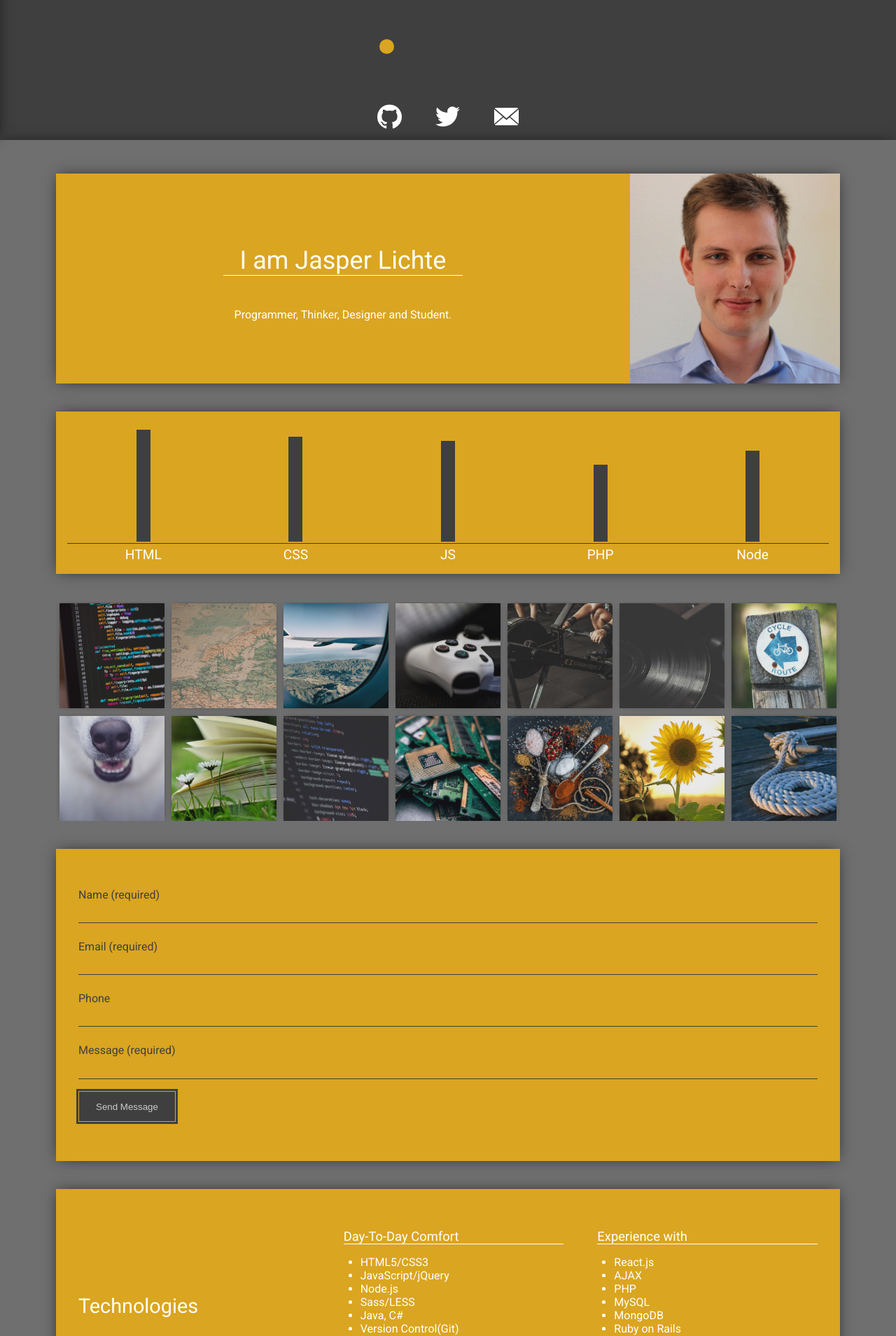
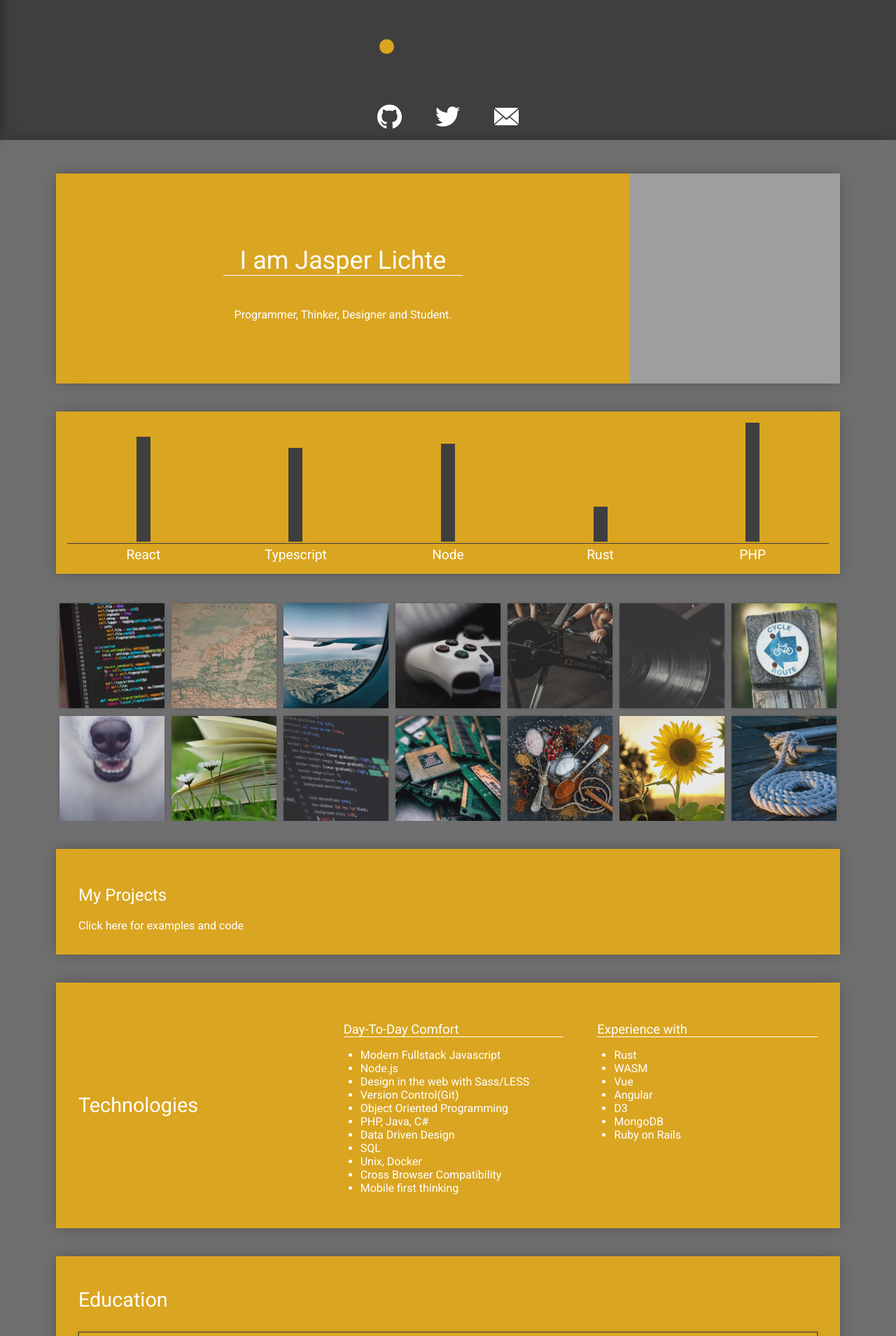
Before and after one commit to JasperLichte/lichte.info, a PHP site: page / in a window 1280 px wide. Shown: the part 600-2509 px from the top of the page at 70% size. Run offline with PHP 8.4, Linux system fonts and the light colour scheme; some libraries are stand-ins or nearby versions; grey boxes are pictures that could not be loaded.

Commit message:
Update Data

```diff
--- a/jasper.lichte.info/css/document.css
+++ b/jasper.lichte.info/css/document.css
@@ -10,6 +10,7 @@ html {
 *::before,
 *::after {
   box-sizing: border-box;
+  font-weight: 100;
 }
 
 body {
@@ -22,3 +23,12 @@ body {
   background: var(--main-color);
   transition: background-color 1s ease-out;
 }
+
+a, a:visited, a:hover, a:link, a:active {
+  color: #fff;
+  text-decoration: none;
+}
+
+a:hover {
+  text-decoration: underline;
+}
--- a/jasper.lichte.info/css/main.css
+++ b/jasper.lichte.info/css/main.css
@@ -1,11 +1,11 @@
 main {
   background: rgba(200, 200, 200, 0.35);
   padding: 3rem 5rem;
-  box-shadow: 0px 0px 20px -5px rgba(0, 0, 0, 0.75);
+  box-shadow: 0px 0px 20px -5px rgba(0, 0, 0, 0.4);
 }
 
 main section {
-  box-shadow: 0px 0px 20px -5px rgba(0, 0, 0, 0.75);
+  box-shadow: 0px 0px 20px -5px rgba(0, 0, 0, 0.4);
   transition: all 1s ease-out;
   background: var(--secondary-color);
   color: #fff;
@@ -43,7 +43,7 @@ main .section1 .content h2 {
 main .section1 .img {
   flex: 1;
   max-width: 300px;
-  background-image: url(./../Assets/JasperLichte.jpg);
+  background-image: url(https://media.lichte.info/pics/JasperLichte.jpg);
   background-size: 107%;
   background-position: 50% 20%;
   transition: all 0.3s ease-out;
@@ -240,3 +240,7 @@ main .section5 .education div h4 {
   font-weight: 100;
   font-size: 1.2rem;
 }
+
+main .projects {
+  padding: 2rem;
+}
--- a/jasper.lichte.info/index.html
+++ b/jasper.lichte.info/index.html
@@ -11,7 +11,7 @@
     <meta charset="UTF-8">
     <meta name="viewport" content="width=device-width, initial-scale=1.0">
     <title>Jasper Lichte</title>
-    <link rel="shortcut icon" type="image/x-icon" href="./Assets/favicon.ico"/>
+    <link rel="shortcut icon" type="image/x-icon" href="https://media.lichte.info/assets/favicon.ico"/>
     <!--CSS-->
     <link rel="stylesheet" href="./css/document.css">
     <link rel="stylesheet" href="./css/header.css">
@@ -56,18 +56,18 @@
         <section class="section2">
             <div class="graphic">
                 <div class="data">
-                    <div id="html5"></div>
-                    <div id="css3"></div>
-                    <div id="es6"></div>
+                    <div id="react"></div>
+                    <div id="ts"></div>
+                    <div id="node"></div>
+                    <div id="rust"></div>
                     <div id="php"></div>
-                    <div id="node"></div>
                 </div>
                 <div class="labels">
-                    <span>HTML</span>
-                    <span>CSS</span>
-                    <span>JS</span>
+                    <span>React</span>
+                    <span>Typescript</span>
+                    <span>Node</span>
+                    <span>Rust</span>
                     <span>PHP</span>
-                    <span>Node</span>
                 </div>
             </div>
         </section>
@@ -91,6 +91,11 @@
             <div class="img"></div>
             <div class="img"></div>
         </section>
+        <section class="projects">
+            <h2>My Projects</h2>
+            <a href="https://projects.lichte.info">Click here for examples and code</a>
+        </section>
+        <!--
         <section class="section3">
             <div class="inputs">
                 <p>Name (required)</p>
@@ -104,21 +109,22 @@
                 <button id="send">Send Message</button>
                 <span id="status"></span>
             </div>
-        </section>
+        </section>-->
         <section class="section4">
             <div class="technologies">
                 <h3>Technologies</h3>
                 <div class="dayToDay">
                     <h4>Day-To-Day Comfort</h4>
                     <ul>
-                        <li>HTML5/CSS3</li>
-                        <li>JavaScript/jQuery</li>
+                        <li>Modern Fullstack Javascript</li>
                         <li>Node.js</li>
-                        <li>Sass/LESS</li>
-                        <li>Java, C#</li>
+                        <li>Design in the web with Sass/LESS</li>
                         <li>Version Control(Git)</li>
                         <li>Object Oriented Programming</li>
-                        <li>Responsive Layout and Design</li>
+                        <li>PHP, Java, C#</li>
+                        <li>Data Driven Design</li>
+                        <li>SQL</li>
+                        <li>Unix, Docker</li>
                         <li>Cross Browser Compatibility</li>
                         <li>Mobile first thinking</li>
                     </ul>
@@ -126,10 +132,11 @@
                 <div class="experienceWith">
                     <h4>Experience with</h4>
                     <ul>
-                        <li>React.js</li>
-                        <li>AJAX</li>
-                        <li>PHP</li>
-                        <li>MySQL</li>
+                        <li>Rust</li>
+                        <li>WASM</li>
+                        <li>Vue</li>
+                        <li>Angular</li>
+                        <li>D3</li>
                         <li>MongoDB</li>
                         <li>Ruby on Rails</li>
                     </ul>
@@ -153,7 +160,11 @@
                     </div>
                     <div>
                         <h4>Degree course: Applied Computer Science</h4>
-                        <p>University of Applied Sciences Flensburg, Germany</p>
+                        <p>At the University of Applied Sciences Flensburg, Germany for 1 year (2 semesters)</p>
+                    </div>
+                    <div>
+                        <h4>Fullstack LAMP developer</h4>
+                        <p>rexx systems, Hamburg Germany</p>
                     </div>
                 </div>
             </section>
@@ -162,7 +173,6 @@
     <footer>
         <h4>Jasper Lichte</h4>
         <p>jasper@lichte.info</p>
-        <p>+4915755783994</p>
         <p>@Jasper_Lichte</p>
     </footer>
     <button id="hamburger_open">
@@ -186,9 +196,7 @@
     <script src="./js/colors.js"></script>
     <script src="./js/bgAnimation.js"></script>
     <script src="./js/scrollAnimation.js"></script>
-    <script src="./js/sendEmail.js"></script>
     <script src="./js/main.js"></script>
-    <script src="https://cdnjs.cloudflare.com/ajax/libs/socket.io/2.1.1/socket.io.dev.js"></script>
 </body>
 
 </html>
--- a/jasper.lichte.info/js/scrollAnimation.js
+++ b/jasper.lichte.info/js/scrollAnimation.js
@@ -22,25 +22,28 @@ function scrollAnimations() {
   }
 
   function animateGraph() {
+    if (!graphNode) {
+      return;
+    }
     const dataNodes = graphNode.childNodes;
     dataNodes.forEach((el, i) => {
       if (el.id) {
         let val;
         switch (el.id) {
-          case "html5":
-            val = 80;
-            break;
-          case "css3":
+          case "react":
             val = 75;
             break;
-          case "es6":
-            val = 72;
+          case "ts":
+            val = 67;
             break;
           case "php":
-            val = 55;
+            val = 85;
             break;
           case "node":
-            val = 65;
+            val = 70;
+            break;
+          case "rust":
+            val = 25;
             break;
           default:
             val = 50;
@@ -52,9 +55,12 @@ function scrollAnimations() {
   }
 
   function animateContactMe() {
+    if (!contactNode) {
+      return;
+    }
     const nodes = contactNode.querySelectorAll('input, textarea');
     nodes.forEach(item => {
-      if (window.scrollY >= getPosition(item).y - window.innerHeight + item.clientHeight) {
+      if (window.scrollY >= getPosition(item).y - window.innerHeight + item.clientHeight * 1) {
         item.style.width = '100%';
       }
     });
```
Also changed, not shown: jasper.lichte.info/blog/components/header.html (deleted, +0 -17 lines), jasper.lichte.info/blog/components/main.html (deleted, +0 -11 lines), jasper.lichte.info/blog/index.php (deleted, +0 -20 lines), jasper.lichte.info/blog/style.css (deleted, +0 -24 lines).
